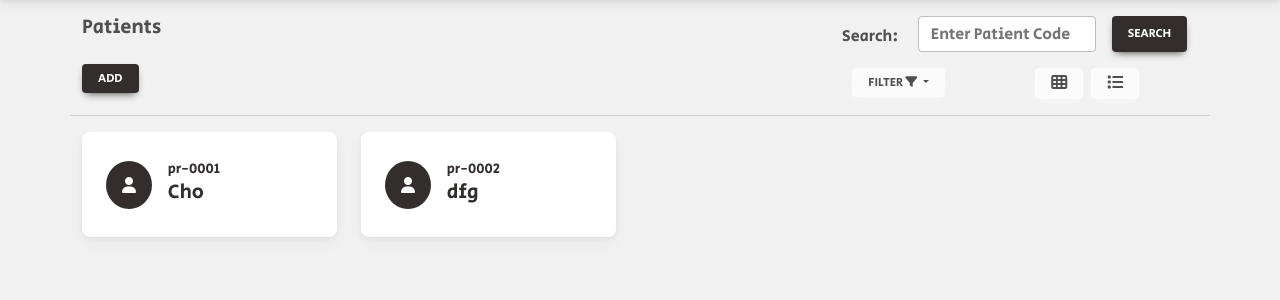
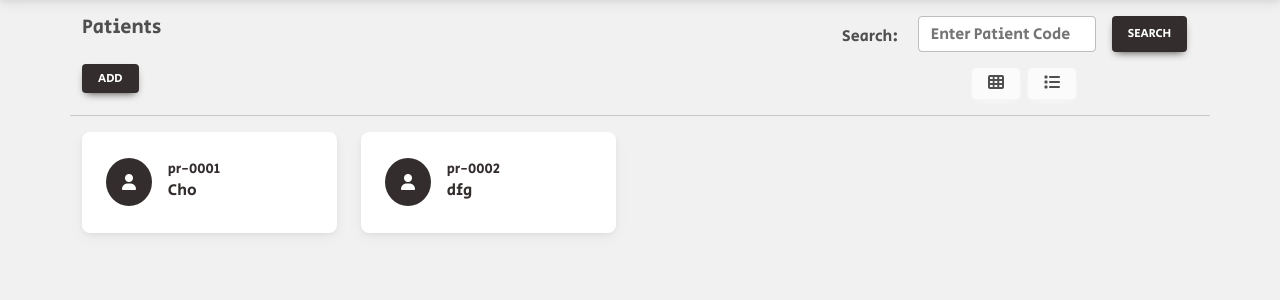
Before and after one commit to hmmlara/CMS, a PHP site: page /PMS/all_patients in a window 1280 px wide. Shown: the part 50-350 px from the top of the page. Run offline with PHP 8.4, Linux system fonts and the light colour scheme; data comes from the database, SQL or seed files in the repository; data that the repository does not hold is empty.

Commit message:
remove filter button

```diff
--- a/all_patients.php
+++ b/all_patients.php
@@ -37,21 +37,7 @@ if(isset($_POST["search"])){
             </form>
 
             <div class="row">
-                <div class="col-4">
-                    <div class="dropdown float-end">
-                        <button class="btn btn-light btn-sm dropdown-toggle" type="button" id="dropdownMenu2"
-                            data-mdb-toggle="dropdown" aria-expanded="false">
-                            filter
-                            <i class="fas fa-filter"></i>
-                        </button>
-                        <ul class="dropdown-menu" aria-labelledby="dropdownMenu2">
-                            <li><button class="dropdown-item" type="button">Action</button></li>
-                            <li><button class="dropdown-item" type="button">Another action</button></li>
-                            <li><button class="dropdown-item" type="button">Something else here</button></li>
-                        </ul>
-                    </div>
-                </div>
-                <div class="col-8 d-flex justify-content-center">
+                <div class="col-12 d-flex justify-content-center">
                     <button class="btn btn-light btn-sm mx-2" id="grid1"><i class="fas fa-th fs-6"></i></button>
                     <button class="btn btn-light btn-sm" id="grid2"><i class="fas fa-list fs-6"></i></button>
                 </div>
@@ -60,7 +46,7 @@ if(isset($_POST["search"])){
 
         <hr class="hr-blurry">
 
-        <div class="row w-100 overflow-auto">
+        <div class="row w-100 overflow-auto" style="max-height: 400px;">
             <?php
             foreach($patients as $patient){
         ?>
@@ -77,7 +63,7 @@ if(isset($_POST["search"])){
                                 </div>
                                 <div class="col-9 px-3">
                                     <small><?php echo $patient["pr_code"]; ?></small>
-                                    <h5><?php echo $patient["name"]; ?></h5>
+                                    <h6><?php echo $patient["name"]; ?></h6>
                                 </div>
                             </div>
                         </div>
```
